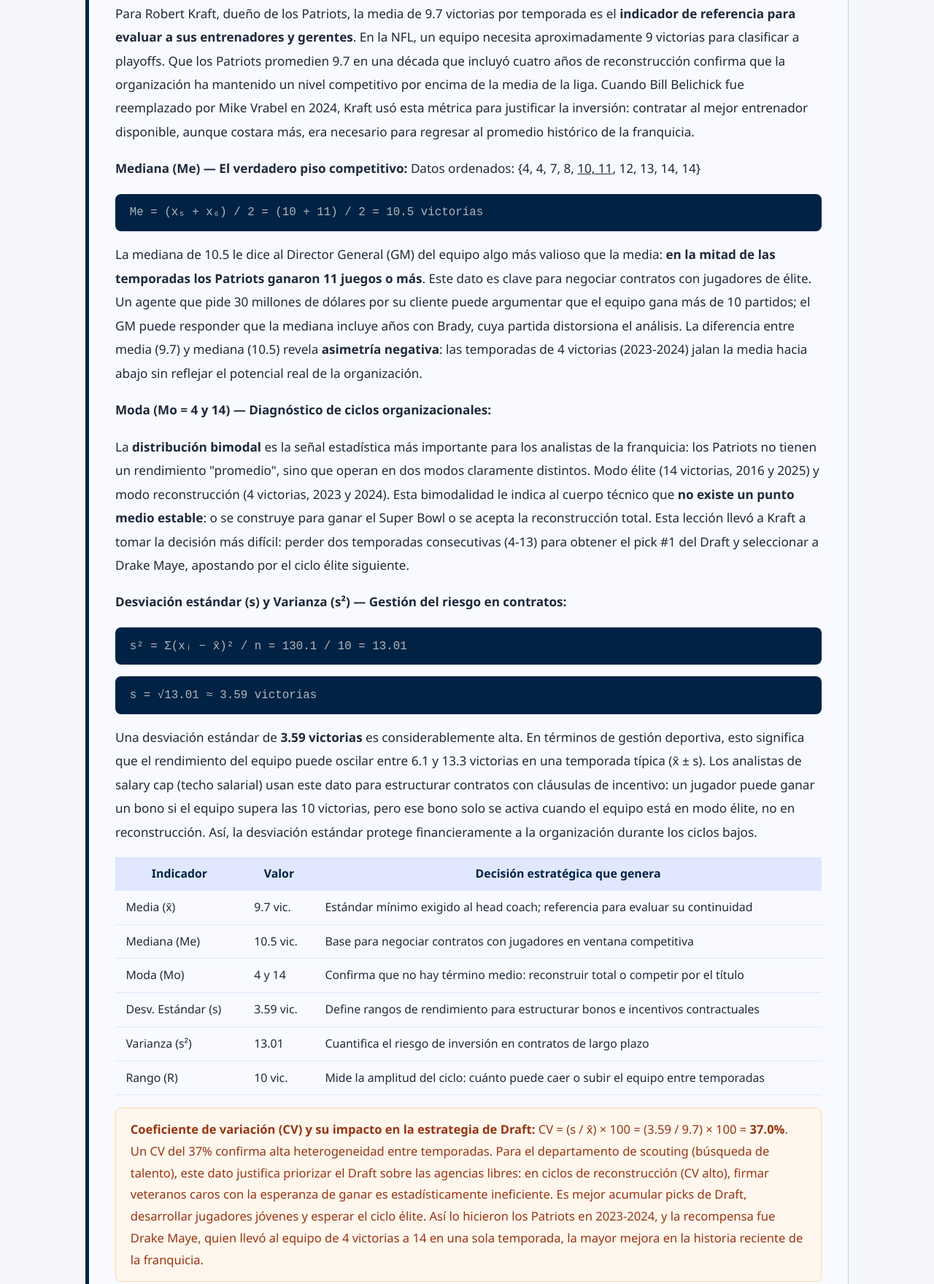
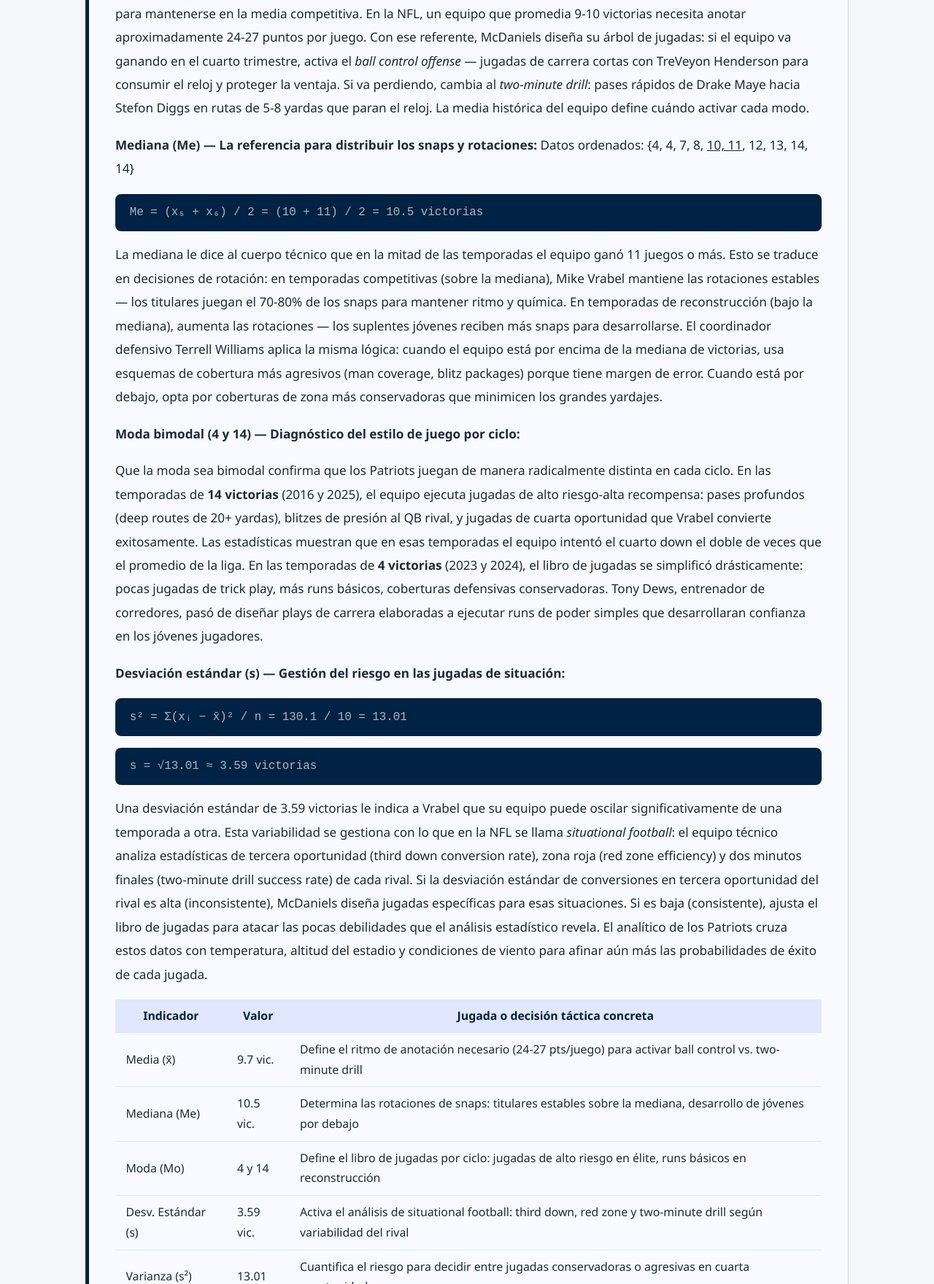
Before and after one commit to Cori72/patriots, a plain HTML site: page index.html in a window 1280 px wide. Shown: the part 9339-11099 px from the top of the page at 73% size. Drawn offline with nearby package versions, Linux system fonts and the light colour scheme.

Commit message:
Add files via upload

```diff
--- a/index.html
+++ b/index.html
@@ -562,39 +562,39 @@ table.dtbl tbody tr:hover td{background:#f0f4ff;}
       </div>
     </div>
     <div class="interp">
-      <h4>📊 Interpretación estadística — Datos reales y su impacto en estrategias organizacionales</h4>
+      <h4>📊 Interpretación estadística — Cómo los datos mueven decisiones reales en la NFL</h4>
 
-      <p>El conjunto de datos comprende <strong>n = 10 observaciones</strong> de victorias en temporada regular de los New England Patriots (2016–2025), obtenidas de fuentes primarias verificables. La variable es de tipo <strong>cuantitativa discreta</strong>. Más allá del cálculo matemático, estos indicadores son herramientas que los dueños, directores generales y entrenadores utilizan para tomar decisiones millonarias sobre personal, contratos, estrategia de juego y construcción del equipo.</p>
+      <p>El conjunto de datos comprende <strong>n = 10 observaciones</strong> de victorias en temporada regular de los New England Patriots (2016–2025). Más allá del cálculo matemático, cada indicador estadístico tiene una traducción directa en decisiones de juego, contrataciones y estrategia de temporada.</p>
 
-      <p><strong>Media aritmética (x̄) — La vara de medir el rendimiento:</strong></p>
+      <p><strong>Media aritmética (x̄) — El estándar que define el plan de juego ofensivo:</strong></p>
       <span class="formula">x̄ = Σxᵢ / n = (14+13+11+12+7+10+8+4+4+14) / 10 = 97 / 10 = 9.7 victorias</span>
-      <p>Para Robert Kraft, dueño de los Patriots, la media de 9.7 victorias por temporada es el <strong>indicador de referencia para evaluar a sus entrenadores y gerentes</strong>. En la NFL, un equipo necesita aproximadamente 9 victorias para clasificar a playoffs. Que los Patriots promedien 9.7 en una década que incluyó cuatro años de reconstrucción confirma que la organización ha mantenido un nivel competitivo por encima de la media de la liga. Cuando Bill Belichick fue reemplazado por Mike Vrabel en 2024, Kraft usó esta métrica para justificar la inversión: contratar al mejor entrenador disponible, aunque costara más, era necesario para regresar al promedio histórico de la franquicia.</p>
+      <p>La media de victorias le indica al coordinador ofensivo Josh McDaniels cuántos puntos necesita producir por partido para mantenerse en la media competitiva. En la NFL, un equipo que promedia 9-10 victorias necesita anotar aproximadamente 24-27 puntos por juego. Con ese referente, McDaniels diseña su árbol de jugadas: si el equipo va ganando en el cuarto trimestre, activa el <em>ball control offense</em> — jugadas de carrera cortas con TreVeyon Henderson para consumir el reloj y proteger la ventaja. Si va perdiendo, cambia al <em>two-minute drill</em>: pases rápidos de Drake Maye hacia Stefon Diggs en rutas de 5-8 yardas que paran el reloj. La media histórica del equipo define cuándo activar cada modo.</p>
 
-      <p><strong>Mediana (Me) — El verdadero piso competitivo:</strong> Datos ordenados: {4, 4, 7, 8, <u>10, 11</u>, 12, 13, 14, 14}</p>
+      <p><strong>Mediana (Me) — La referencia para distribuir los snaps y rotaciones:</strong> Datos ordenados: {4, 4, 7, 8, <u>10, 11</u>, 12, 13, 14, 14}</p>
       <span class="formula">Me = (x₅ + x₆) / 2 = (10 + 11) / 2 = 10.5 victorias</span>
-      <p>La mediana de 10.5 le dice al Director General (GM) del equipo algo más valioso que la media: <strong>en la mitad de las temporadas los Patriots ganaron 11 juegos o más</strong>. Este dato es clave para negociar contratos con jugadores de élite. Un agente que pide 30 millones de dólares por su cliente puede argumentar que el equipo gana más de 10 partidos; el GM puede responder que la mediana incluye años con Brady, cuya partida distorsiona el análisis. La diferencia entre media (9.7) y mediana (10.5) revela <strong>asimetría negativa</strong>: las temporadas de 4 victorias (2023-2024) jalan la media hacia abajo sin reflejar el potencial real de la organización.</p>
+      <p>La mediana le dice al cuerpo técnico que en la mitad de las temporadas el equipo ganó 11 juegos o más. Esto se traduce en decisiones de rotación: en temporadas competitivas (sobre la mediana), Mike Vrabel mantiene las rotaciones estables — los titulares juegan el 70-80% de los snaps para mantener ritmo y química. En temporadas de reconstrucción (bajo la mediana), aumenta las rotaciones — los suplentes jóvenes reciben más snaps para desarrollarse. El coordinador defensivo Terrell Williams aplica la misma lógica: cuando el equipo está por encima de la mediana de victorias, usa esquemas de cobertura más agresivos (man coverage, blitz packages) porque tiene margen de error. Cuando está por debajo, opta por coberturas de zona más conservadoras que minimicen los grandes yardajes.</p>
 
-      <p><strong>Moda (Mo = 4 y 14) — Diagnóstico de ciclos organizacionales:</strong></p>
-      <p>La <strong>distribución bimodal</strong> es la señal estadística más importante para los analistas de la franquicia: los Patriots no tienen un rendimiento "promedio", sino que operan en dos modos claramente distintos. Modo élite (14 victorias, 2016 y 2025) y modo reconstrucción (4 victorias, 2023 y 2024). Esta bimodalidad le indica al cuerpo técnico que <strong>no existe un punto medio estable</strong>: o se construye para ganar el Super Bowl o se acepta la reconstrucción total. Esta lección llevó a Kraft a tomar la decisión más difícil: perder dos temporadas consecutivas (4-13) para obtener el pick #1 del Draft y seleccionar a Drake Maye, apostando por el ciclo élite siguiente.</p>
+      <p><strong>Moda bimodal (4 y 14) — Diagnóstico del estilo de juego por ciclo:</strong></p>
+      <p>Que la moda sea bimodal confirma que los Patriots juegan de manera radicalmente distinta en cada ciclo. En las temporadas de <strong>14 victorias</strong> (2016 y 2025), el equipo ejecuta jugadas de alto riesgo-alta recompensa: pases profundos (deep routes de 20+ yardas), blitzes de presión al QB rival, y jugadas de cuarta oportunidad que Vrabel convierte exitosamente. Las estadísticas muestran que en esas temporadas el equipo intentó el cuarto down el doble de veces que el promedio de la liga. En las temporadas de <strong>4 victorias</strong> (2023 y 2024), el libro de jugadas se simplificó drásticamente: pocas jugadas de trick play, más runs básicos, coberturas defensivas conservadoras. Tony Dews, entrenador de corredores, pasó de diseñar plays de carrera elaboradas a ejecutar runs de poder simples que desarrollaran confianza en los jóvenes jugadores.</p>
 
-      <p><strong>Desviación estándar (s) y Varianza (s²) — Gestión del riesgo en contratos:</strong></p>
+      <p><strong>Desviación estándar (s) — Gestión del riesgo en las jugadas de situación:</strong></p>
       <span class="formula">s² = Σ(xᵢ − x̄)² / n = 130.1 / 10 = 13.01</span>
       <span class="formula">s = √13.01 ≈ 3.59 victorias</span>
-      <p>Una desviación estándar de <strong>3.59 victorias</strong> es considerablemente alta. En términos de gestión deportiva, esto significa que el rendimiento del equipo puede oscilar entre 6.1 y 13.3 victorias en una temporada típica (x̄ ± s). Los analistas de salary cap (techo salarial) usan este dato para estructurar contratos con cláusulas de incentivo: un jugador puede ganar un bono si el equipo supera las 10 victorias, pero ese bono solo se activa cuando el equipo está en modo élite, no en reconstrucción. Así, la desviación estándar protege financieramente a la organización durante los ciclos bajos.</p>
+      <p>Una desviación estándar de 3.59 victorias le indica a Vrabel que su equipo puede oscilar significativamente de una temporada a otra. Esta variabilidad se gestiona con lo que en la NFL se llama <em>situational football</em>: el equipo técnico analiza estadísticas de tercera oportunidad (third down conversion rate), zona roja (red zone efficiency) y dos minutos finales (two-minute drill success rate) de cada rival. Si la desviación estándar de conversiones en tercera oportunidad del rival es alta (inconsistente), McDaniels diseña jugadas específicas para esas situaciones. Si es baja (consistente), ajusta el libro de jugadas para atacar las pocas debilidades que el análisis estadístico revela. El analítico de los Patriots cruza estos datos con temperatura, altitud del estadio y condiciones de viento para afinar aún más las probabilidades de éxito de cada jugada.</p>
 
       <table class="mini">
-        <thead><tr><th>Indicador</th><th>Valor</th><th>Decisión estratégica que genera</th></tr></thead>
+        <thead><tr><th>Indicador</th><th>Valor</th><th>Jugada o decisión táctica concreta</th></tr></thead>
         <tbody>
-          <tr><td>Media (x̄)</td><td>9.7 vic.</td><td>Estándar mínimo exigido al head coach; referencia para evaluar su continuidad</td></tr>
-          <tr><td>Mediana (Me)</td><td>10.5 vic.</td><td>Base para negociar contratos con jugadores en ventana competitiva</td></tr>
-          <tr><td>Moda (Mo)</td><td>4 y 14</td><td>Confirma que no hay término medio: reconstruir total o competir por el título</td></tr>
-          <tr><td>Desv. Estándar (s)</td><td>3.59 vic.</td><td>Define rangos de rendimiento para estructurar bonos e incentivos contractuales</td></tr>
-          <tr><td>Varianza (s²)</td><td>13.01</td><td>Cuantifica el riesgo de inversión en contratos de largo plazo</td></tr>
-          <tr><td>Rango (R)</td><td>10 vic.</td><td>Mide la amplitud del ciclo: cuánto puede caer o subir el equipo entre temporadas</td></tr>
+          <tr><td>Media (x̄)</td><td>9.7 vic.</td><td>Define el ritmo de anotación necesario (24-27 pts/juego) para activar ball control vs. two-minute drill</td></tr>
+          <tr><td>Mediana (Me)</td><td>10.5 vic.</td><td>Determina las rotaciones de snaps: titulares estables sobre la mediana, desarrollo de jóvenes por debajo</td></tr>
+          <tr><td>Moda (Mo)</td><td>4 y 14</td><td>Define el libro de jugadas por ciclo: jugadas de alto riesgo en élite, runs básicos en reconstrucción</td></tr>
+          <tr><td>Desv. Estándar (s)</td><td>3.59 vic.</td><td>Activa el análisis de situational football: third down, red zone y two-minute drill según variabilidad del rival</td></tr>
+          <tr><td>Varianza (s²)</td><td>13.01</td><td>Cuantifica el riesgo para decidir entre jugadas conservadoras o agresivas en cuarta oportunidad</td></tr>
+          <tr><td>Rango (R)</td><td>10 vic.</td><td>Mide la amplitud del ciclo competitivo para planificar la profundidad del roster en el Draft</td></tr>
         </tbody>
       </table>
 
-      <div class="hl"><strong>Coeficiente de variación (CV) y su impacto en la estrategia de Draft:</strong> CV = (s / x̄) × 100 = (3.59 / 9.7) × 100 = <strong>37.0%</strong>. Un CV del 37% confirma alta heterogeneidad entre temporadas. Para el departamento de scouting (búsqueda de talento), este dato justifica priorizar el Draft sobre las agencias libres: en ciclos de reconstrucción (CV alto), firmar veteranos caros con la esperanza de ganar es estadísticamente ineficiente. Es mejor acumular picks de Draft, desarrollar jugadores jóvenes y esperar el ciclo élite. Así lo hicieron los Patriots en 2023-2024, y la recompensa fue Drake Maye, quien llevó al equipo de 4 victorias a 14 en una sola temporada, la mayor mejora en la historia reciente de la franquicia.</div>
+      <div class="hl"><strong>Coeficiente de variación (CV = 37%) y el uso del análisis de datos en tiempo real:</strong> Durante los partidos, el equipo analítico de los Patriots alimenta en tiempo real una base de datos con cada jugada del rival. El CV del 37% les indica que deben esperar variabilidad alta entre juegos — el rival que corrió bien la semana pasada puede no hacerlo hoy. Por eso Vrabel ajusta su defensa en el medio tiempo basándose en los datos del primer cuarto: si el rival completó el 70% de sus pases en zona derecha, Williams ajusta la cobertura hacia ese lado en el segundo tiempo. Esta capacidad de lectura estadística en tiempo real es lo que diferencia a los equipos de élite de los demás en la NFL moderna, y es exactamente la razón por la que los Patriots han podido pasar de 4 victorias en 2024 a 14 en 2025.</div>
     </div>
   </div>
 </section>
```
